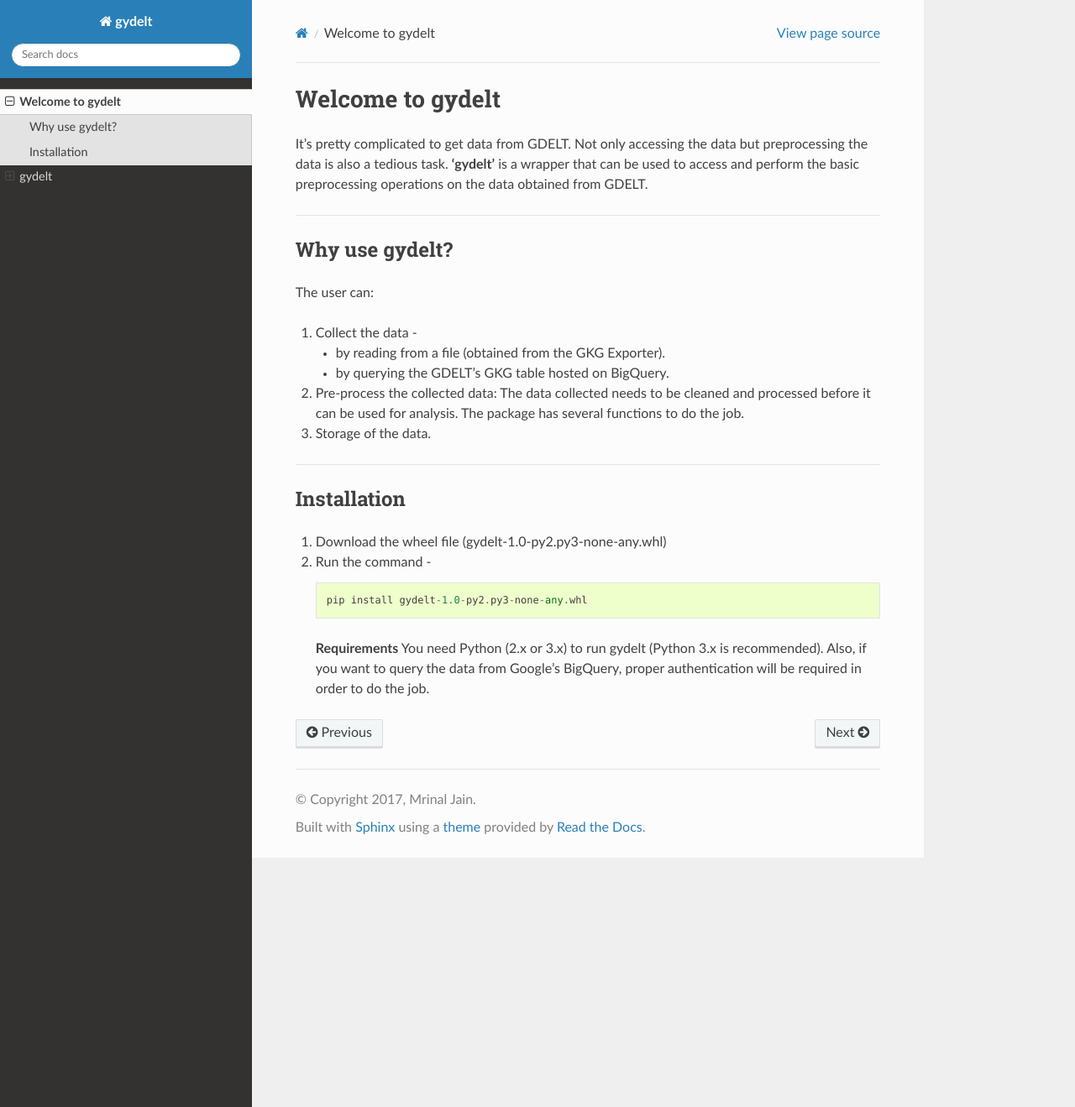
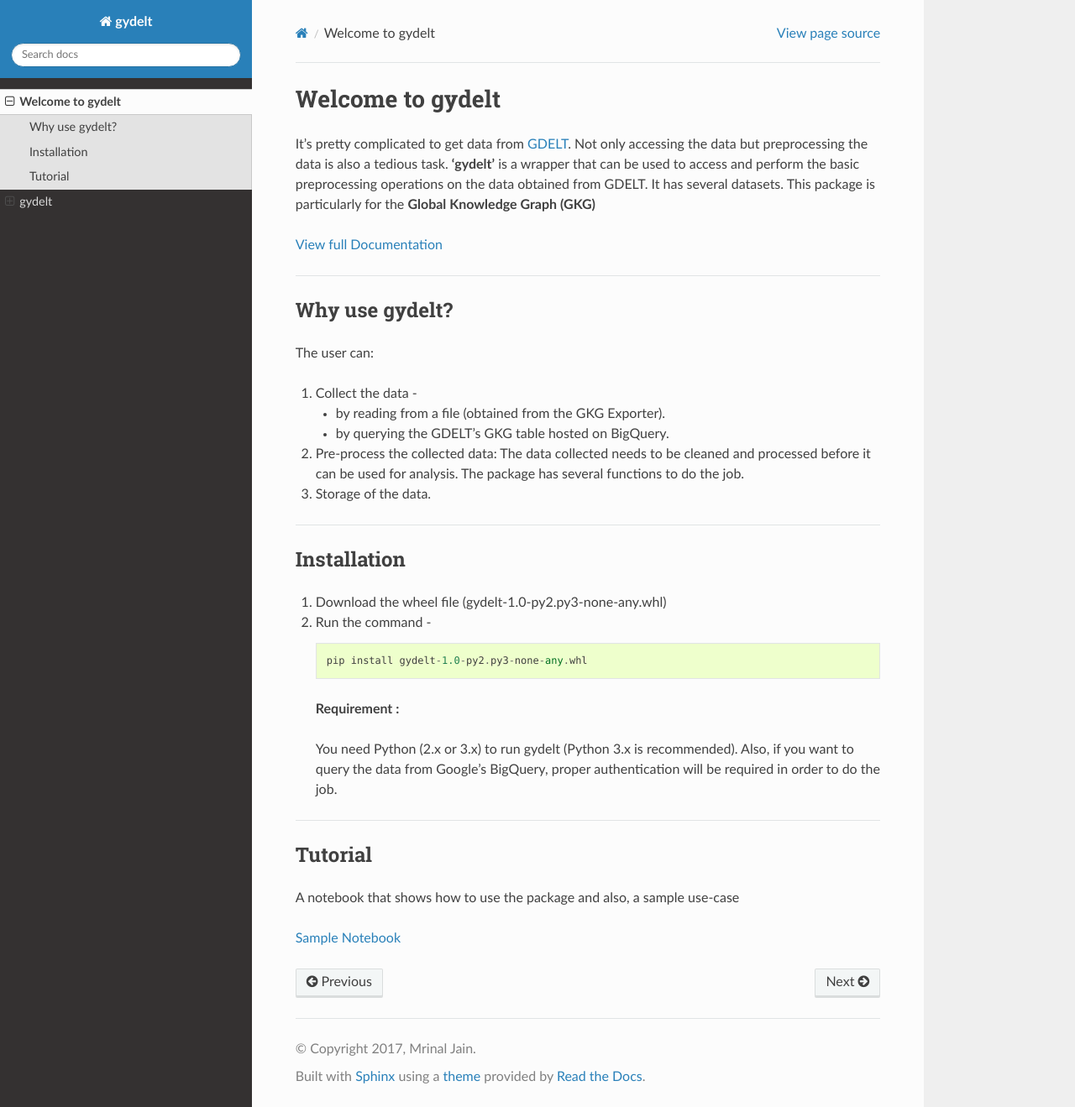
Before and after one commit to MrinalJain17/gydelt, a Sphinx documentation site: the page built from docs/source/README.md, in a window 1280 px wide and 1319 px high. Shown: the whole window at 84% size. Built offline with Sphinx 7.4.7 and the Read the Docs theme 2.0.0, drawn with Linux system fonts in a browser that asks for light colours.

Commit message:
Edited Documentation

````diff
--- a/docs/source/README.md
+++ b/docs/source/README.md
@@ -1,6 +1,8 @@
 Welcome to gydelt
 ===============
-It's pretty complicated to get data from GDELT. Not only accessing the data but preprocessing the data is also a tedious task. **'gydelt'**  is a wrapper that can be used to access and perform the basic preprocessing operations on the data obtained from GDELT.
+It's pretty complicated to get data from [GDELT](https://www.gdeltproject.org/). Not only accessing the data but preprocessing the data is also a tedious task. **'gydelt'**  is a wrapper that can be used to access and perform the basic preprocessing operations on the data obtained from GDELT. It has several datasets. This package is particularly for the **Global Knowledge Graph (GKG)**
+
+[View full Documentation](http://gydelt.readthedocs.io/en/latest/)
 
 
 ----------
@@ -29,6 +31,18 @@ Installation
 	```
 	pip install gydelt-1.0-py2.py3-none-any.whl
 	```
-> **Requirements**
+> **Requirement :**
+>
 > You need Python (2.x or 3.x) to run gydelt (Python 3.x is recommended).
 > Also, if you want to query the data from Google's BigQuery, proper authentication will be required in order to do the job.
+
+
+----------
+
+
+Tutorial
+------------
+
+A notebook that shows how to use the package and also, a sample use-case
+
+[Sample Notebook](http://nbviewer.jupyter.org/github/MrinalJain17/gydelt/blob/master/tutorial/Example.ipynb)
````
Also changed, not shown: 11 other files.
